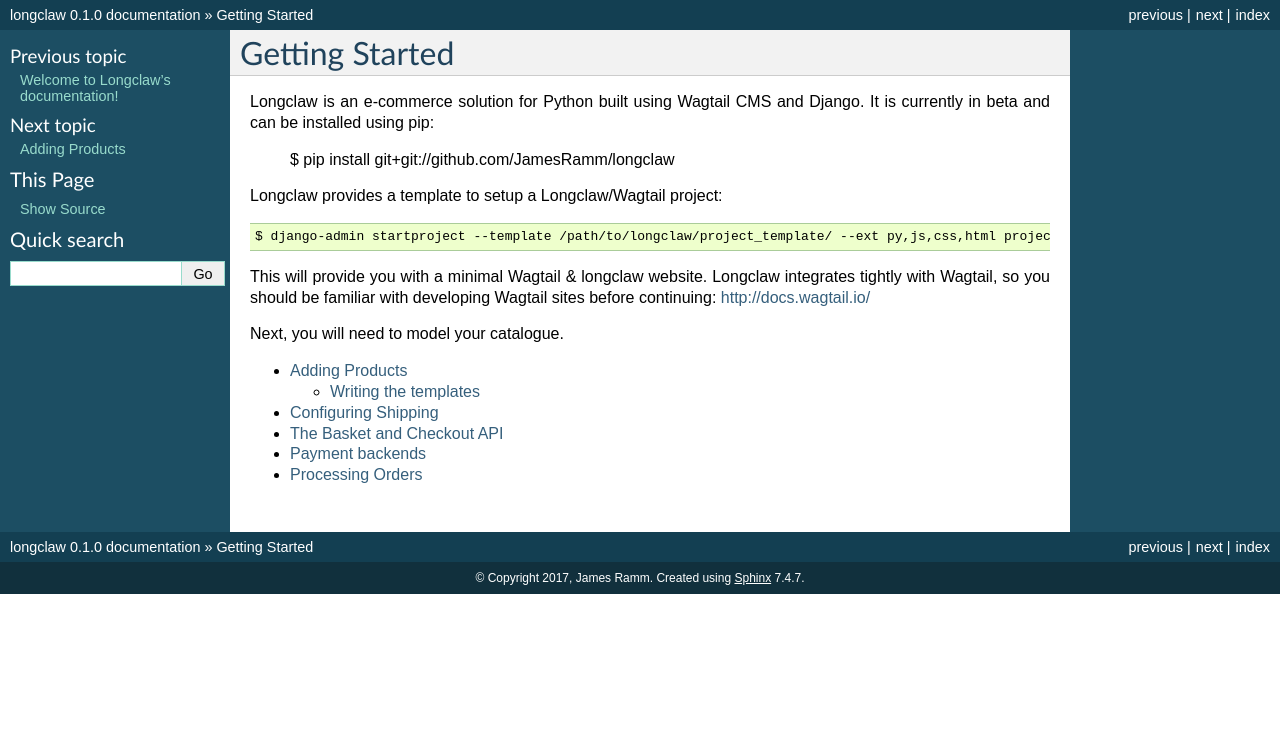
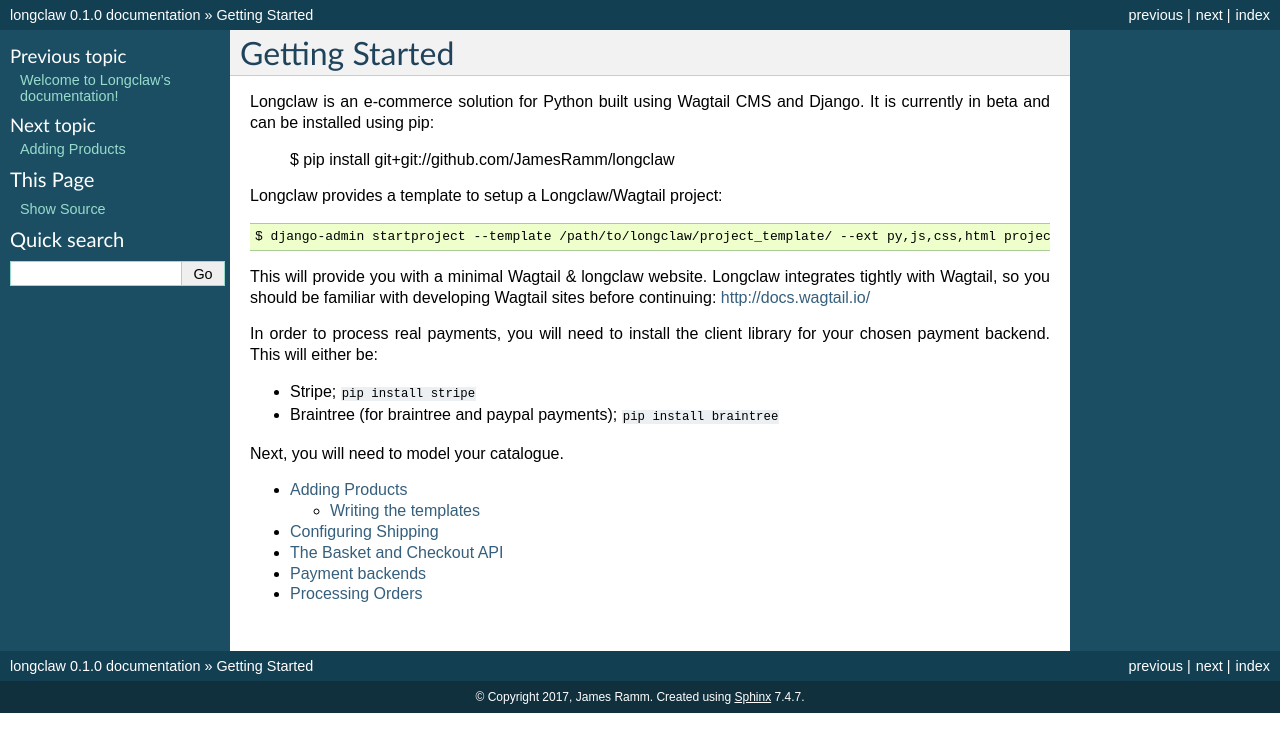
Before and after one commit to longclawshop/longclaw, a Sphinx documentation site: the page built from docs/getting_started/index.rst, in a window 1280 px wide. Shown: the top 752 px of the page. Built offline with Sphinx 7.4.7, drawn with Linux system fonts in a browser that asks for light colours.

Commit message:
Add info on payment dependency

```diff
--- a/docs/getting_started/index.rst
+++ b/docs/getting_started/index.rst
@@ -16,6 +16,12 @@
 Longclaw integrates tightly with Wagtail, so you should be familiar with developing Wagtail sites before continuing:
 http://docs.wagtail.io/
 
+In order to process real payments, you will need to install the client library for your chosen payment backend.
+This will either be:
+
+- Stripe; ``pip install stripe``
+- Braintree (for braintree and paypal payments); ``pip install braintree``
+
 Next, you will need to model your catalogue.
 
 .. toctree::
```
